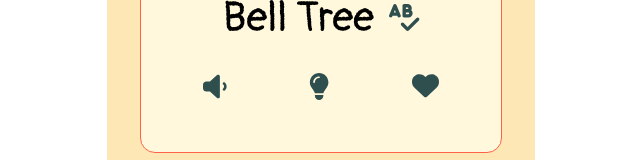
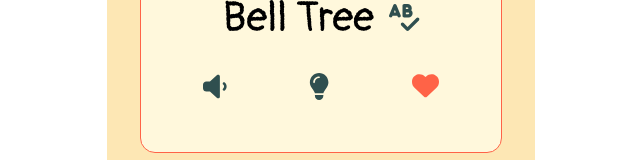
Before and after one commit to joseguera/abc-game, a React (Create React App) app: page /arts/1 in a window 1280 px wide. Shown: the part 542-702 px from the top of the page, without its empty margins (319-959 px from the left). Built offline with nearby package versions, Linux system fonts and the light colour scheme.

Commit message:
fixed bug with handleLike function (heart button) in which it wasn't differentiating between lists. So, if an item on the animal list and the instrument list shared an id, they would both have the same heart icon liked or unliked.

```diff
--- a/src/App.js
+++ b/src/App.js
@@ -22,7 +22,6 @@ import "./styles.css";
 import { StyledLink, SiteTitle, MainApp } from "./App.styles";
 
 export default function App() {
-
   // SCIENCE
   const [animals, setAnimals] = useLocalStorage("animals", scienceArray);
   const [sounds, setSounds] = useState(alphabetLetterSounds);
@@ -62,22 +61,29 @@ export default function App() {
     return (audio.volume = 0);
   };
 
-  const handleLike = (id) => {
-    const newList = animals.map((buttonValue) => {
+  const handleLike = (id, category, list) => {
+    const newList = list.map((buttonValue) => {
       if (id === buttonValue.id) {
         buttonValue.isLiked =
           String(buttonValue.isLiked) === "true" ? false : true;
       }
       return buttonValue;
     });
-    setAnimals(newList);
+
+    if (category === "science") {
+      setAnimals(newList);
+    }
+    if (category === "arts") {
+      setInstruments(newList);
+    }
+    if (category === "math") {
+      setNumbers(newList);
+    }
   };
 
   //////////////////////////////////////////
   ///////// PARENT FUNCTIONS - END /////////
   //////////////////////////////////////////
-
-
 
   /////////////////////////////////////
   ///////// IMPROVEMENT NOTES /////////
--- a/src/components/CardDetail/CardDetail.js
+++ b/src/components/CardDetail/CardDetail.js
@@ -27,7 +27,7 @@ export default function CardDetail(props) {
 
   const [isSpellingOpen, setIsSpellingOpen] = useState(false);
   const [audio, setAudio] = useState(new Audio());
-  const animal = props.list[props.match.params.id];
+  const item = props.list[props.match.params.id];
   const [button, setButton] = useState(1);
   const [value, setValue] = useState(1);
 
@@ -42,10 +42,6 @@ export default function CardDetail(props) {
     setAudio(audio);
   };
 
-  const handleLike = (id) => {
-    props.handleLike(id);
-  };
-
   const factorSplit = (button, value) => {
     setButton(button);
     setValue(value);
@@ -57,15 +53,15 @@ export default function CardDetail(props) {
 
   return (
     <CardHolder>
-      <CardLetter key={animal.id}>
+      <CardLetter key={item.id}>
         <PlayingCard>
           <XCloserHolder>
             <DestructButton>
               {/* <FontAwesomeIcon icon={faMap} /> */}
-              {animal.value}
+              {item.value}
             </DestructButton>
             <Link to={`/${props.category}`}>
-              <XCloser onClick={() => props.handleOpenClose(animal, audio)}>
+              <XCloser onClick={() => props.handleOpenClose(item, audio)}>
                 <FontAwesomeIcon icon={faXmark} />
               </XCloser>
             </Link>
@@ -74,15 +70,15 @@ export default function CardDetail(props) {
             {/* ///// SCIENCE & ARTS Image Logic ///// */}
             {(props.category === "science" || props.category === "arts") && (
               <img
-                className={animal.horizontal ? "horizontal" : "vertical"}
-                src={animal.animalImage}
-                alt={animal.name}
+                className={item.horizontal ? "horizontal" : "vertical"}
+                src={item.animalImage}
+                alt={item.name}
               />
             )}
             {/* ///// MATH Image Logic ///// */}
             {props.category === "math" && (
               <FactorUnitAnimations
-                unitNumber={animal.id}
+                unitNumber={item.id}
                 button={button}
                 value={value}
               />
@@ -93,27 +89,29 @@ export default function CardDetail(props) {
             {(props.category === "science" || props.category === "arts") &&
               (isSpellingOpen ? (
                 <SpellingCard
-                  animal={animal}
+                  list={props.list}
                   sounds={props.sounds}
                   syllableSounds={props.syllableSounds}
-                  value={animal.value}
+                  value={item.value}
                   handleOpenClose={() => handleOpenClose()}
                 />
               ) : (
                 <CardUtils
+                  list={props.list}
                   getAudio={getAudio}
                   handleOpenClose={handleOpenClose}
-                  handleLike={handleLike}
-                  id={animal.id}
-                  name={animal.name}
-                  animalNameSound={animal.animalNameSound}
-                  animalFacts={animal.animalFacts}
-                  isLiked={animal.isLiked}
+                  handleLike={props.handleLike}
+                  id={item.id}
+                  category={props.category}
+                  name={item.name}
+                  animalNameSound={item.animalNameSound}
+                  animalFacts={item.animalFacts}
+                  isLiked={item.isLiked}
                 />
               ))}
             {/* ///// MATH Card Title Logic ///// */}
             {props.category === "math" && (
-              <FactorButtons animal={animal} factorSplit={factorSplit} />
+              <FactorButtons item={item} factorSplit={factorSplit} />
             )}
           </NameHolder>
         </PlayingCard>
--- a/src/components/CardUtils/CardUtils.js
+++ b/src/components/CardUtils/CardUtils.js
@@ -13,8 +13,8 @@ import { FontAwesomeIcon } from "@fortawesome/react-fontawesome";
 import { faSpellCheck, faHeart } from "@fortawesome/free-solid-svg-icons";
 
 export default function CardUtils(props) {
-  const handleLike = (id) => {
-    props.handleLike(id);
+  const handleLike = (id, category, list) => {
+    props.handleLike(id, category, list);
   };
 
   return (
@@ -45,11 +45,11 @@ export default function CardUtils(props) {
           getAudio={props.getAudio}
         />
         {props.isLiked ? (
-          <IconHeartLiked onClick={() => handleLike(props.id)}>
+          <IconHeartLiked onClick={() => handleLike(props.id, props.category, props.list)}>
             <FontAwesomeIcon icon={faHeart} />
           </IconHeartLiked>
         ) : (
-          <IconHeartNotLiked onClick={() => handleLike(props.id)}>
+          <IconHeartNotLiked onClick={() => handleLike(props.id, props.category, props.list)}>
             <FontAwesomeIcon icon={faHeart} />
           </IconHeartNotLiked>
         )}
--- a/src/components/FactorButtons/FactorButtons.js
+++ b/src/components/FactorButtons/FactorButtons.js
@@ -8,7 +8,7 @@ import {
 import { ButtonHolder, NumberButton } from "./FactorButtons.styles";
 
 export default function FactorButtons(props) {
-  const factors = factorFinder(primeFactorization(props.animal.id));
+  const factors = factorFinder(primeFactorization(props.item.id));
   const factorButtons = removeDuplicates(factors);
   const factorValues = [...factorButtons].reverse();
 
--- a/src/components/FactorUnitAnimations/FactorUnitAnimations.js
+++ b/src/components/FactorUnitAnimations/FactorUnitAnimations.js
@@ -11,7 +11,6 @@ export default function FactorUnitAnimations({ unitNumber, button, value }) {
     function () {}
   );
 
-  console.log(value)
 
   return (
     <DotPicture>
--- a/src/components/FactorUnitAnimations/FactorUnitAnimations.styles.js
+++ b/src/components/FactorUnitAnimations/FactorUnitAnimations.styles.js
@@ -16,7 +16,6 @@ export const DotPicture = styled.div`
     gap: 10px;
     justify-content: center;
     align-items: center;
-    border: 1px solid #000000 !important;
   }
   .smallNumber {
     display: flex;
@@ -26,7 +25,6 @@ export const DotPicture = styled.div`
     gap: 10px;
     justify-content: center;
     align-items: center;
-    border: 1px solid #000000 !important;
   }
 `;
 
--- a/src/components/SpellingCard/SpellingCard.js
+++ b/src/components/SpellingCard/SpellingCard.js
@@ -22,9 +22,9 @@ export default function SpellingCard(props) {
           value={props.value}
           sounds={props.sounds}
           syllableSounds={props.syllableSounds}
-          tiles={props.animal.tiles}
-          syllables={props.animal.syllables}
-          name={props.animal.name}
+          tiles={props.list.tiles}
+          syllables={props.list.syllables}
+          name={props.list.name}
           isSpelled={isSpelled}
         />
         <IconHolder>
--- a/src/zebrAPI.js
+++ b/src/zebrAPI.js
@@ -799,7 +799,7 @@ export const artsArray = [
       "https://res.cloudinary.com/djqxogkfw/video/upload/v1671661499/animal_facts_audio/baboon_fact3_a7j7vh.mp3",
     ],
     horizontal: false,
-    isLiked: false,
+    isLiked: true,
   },
   {
     id: 3,
```
